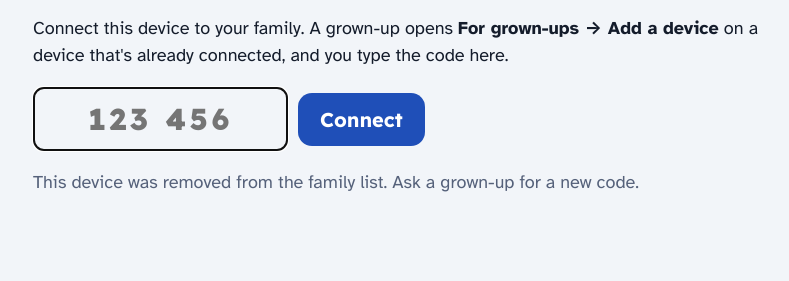
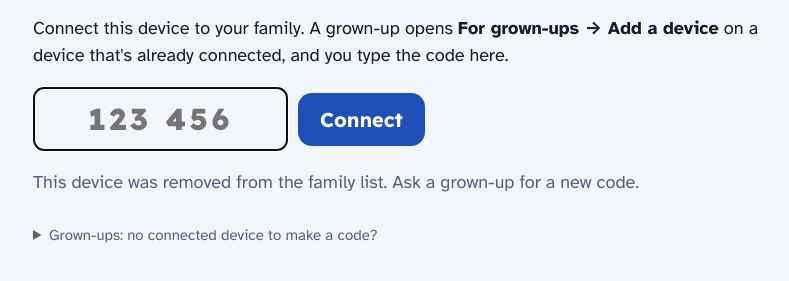
Before and after one commit to botesruds/learning-quest, a plain HTML site: page index.html in a window 1280 px wide. Shown: the part 103-384 px from the top of the page, without its empty margins (243-1032 px from the left). Drawn offline with Linux system fonts and the light colour scheme.

Commit message:
Connect screen: grown-ups can connect a device with the family key when no device is connected yet
Co-Authored-By: Claude Opus 5.5 <noreply@anthropic.com>
Claude-Session: https://claude.ai/code/session_01RMG3GzhDER9dpMF3qQfjdx

```diff
--- a/index.html
+++ b/index.html
@@ -140,6 +140,18 @@ function grownUps(){
     h("h3",{},"Add a player"),h("div",{style:"display:flex;gap:8px;flex-wrap:wrap;align-items:center"},nick,add,msg)));
 }
 
+// fallback for grown-ups when no device is connected yet: the family key (or the old bookmark link), typed once
+function keyBox(){
+  const k=h("input",{type:"password",autocomplete:"off",placeholder:"Family key or old bookmark link","aria-label":"Family key",style:"flex:1 1 260px;min-width:0"});
+  const msg=h("p",{class:"muted",style:"font-size:15px;min-height:1.4em;margin:0"});
+  const b=h("button",{class:"btn",type:"button",onclick:async()=>{ if(!k.value.trim()) return; b.disabled=true; msg.textContent="Connecting…";
+    const r=await Family.pairWithKey(k.value).catch(()=>null); b.disabled=false;
+    if(r&&r.ok){ load(); } else msg.textContent=r?"That key didn't work. Paste the whole old bookmark link, or ask for a code.":"Can't reach the internet right now. Try again in a moment."; }},"Connect with the key");
+  k.addEventListener("keydown",e=>{ if(e.key==="Enter") b.click(); });
+  return h("details",{style:"margin-top:28px"},h("summary",{},"Grown-ups: no connected device to make a code?"),
+    h("div",{class:"card",style:"margin-top:12px;display:grid;gap:10px"},h("p",{style:"margin:0;font-size:15px"},"Paste the family key or the old bookmark link here, once. It connects this device and isn't kept on it."),
+      h("div",{style:"display:flex;gap:8px;flex-wrap:wrap"},k,b),msg));
+}
 function connectScreen(note){
   const inp=h("input",{inputmode:"numeric",autocomplete:"one-time-code",maxlength:"7",placeholder:"123 456",class:"codein","aria-label":"6-digit code"});
   const out=h("p",{class:"muted",style:"min-height:1.5em"},note||"");
@@ -152,7 +164,7 @@ function connectScreen(note){
   inp.addEventListener("keydown",e=>{ if(e.key==="Enter") go.click(); });
   app.replaceChildren(h("div",{class:"hello"},h("span",{class:"av"},"🔑"),h("h1",{},"Learning Quest")),
     h("p",{},"Connect this device to your family. A grown-up opens ",h("b",{},"For grown-ups → Add a device")," on a device that's already connected, and you type the code here."),
-    h("div",{style:"display:flex;gap:10px;flex-wrap:wrap;align-items:center;margin-top:16px"},inp,go),out);
+    h("div",{style:"display:flex;gap:10px;flex-wrap:wrap;align-items:center;margin-top:16px"},inp,go),out,keyBox());
   inp.focus();
 }
 
--- a/shared/family.js
+++ b/shared/family.js
@@ -79,6 +79,10 @@
     async addPlayer(nick,avatar){ return call("fl_dev_add_player","fl_add_player",{p_nickname:nick,p_avatar:avatar||"🦊"}); },
     // pairing
     async pairCode(){ return call("fl_dev_pair_start","fl_pair_start",{}); },
+    // a grown-up can connect a device by typing the family key once (it is not kept on the device)
+    async pairWithKey(k){ k=String(k||"").trim().replace(/^.*#k=/,"").replace(/&.*$/,""); try{ k=decodeURIComponent(k); }catch(e){}
+      const s=await rpc("fl_pair_start",{p_key:k}); if(!s||!s.ok) return s||{ok:false};
+      return this.pair(s.code); },
     async pair(code){ const r=await rpc("fl_pair_finish",{p_code:String(code||""),p_label:deviceName()}); if(r&&r.ok&&r.device){ adopt(r.device); } return r; },
     async devices(){ return call("fl_dev_devices",null,{}); },
     async removeDevice(id){ return call("fl_dev_device_remove",null,{p_device:id}); },
```
Also changed, not shown: tests/pairing-test.js (+5 -0 lines).
